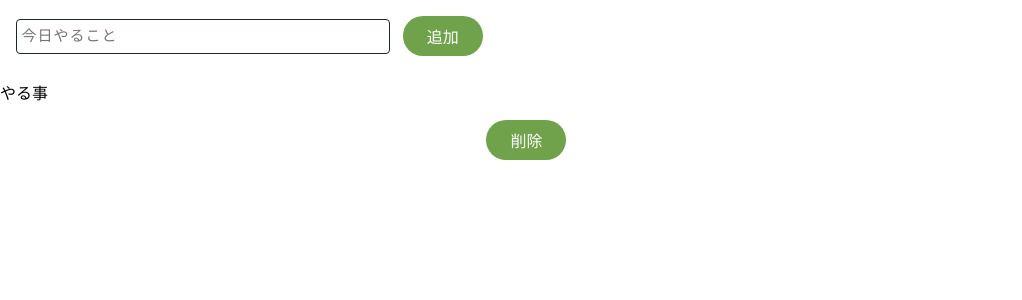
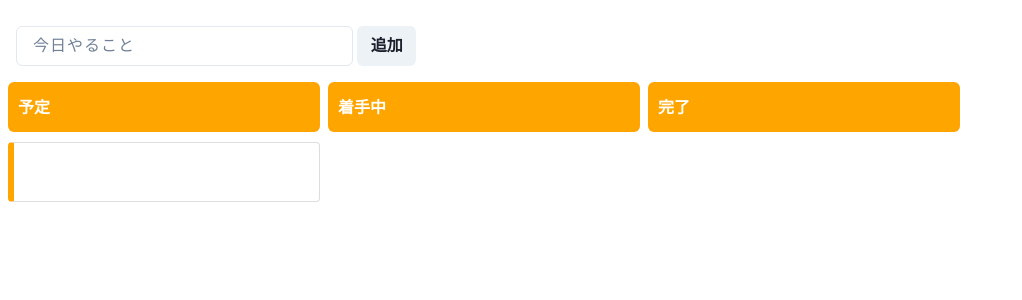
Before and after one commit to MasahiroTakata/toDoApp2, a React (Create React App) app: page / in a window 1280 px wide. Both pictures are taken after a click on the button "追加". Shown: the top 300 px of the page, without its empty margins (0-1022 px from the left). Built offline with nearby package versions, Linux system fonts and the light colour scheme.

Commit message:
入力フォームと追加したタスクの表示

```diff
--- a/package.json
+++ b/package.json
@@ -3,9 +3,14 @@
   "version": "0.1.0",
   "private": true,
   "dependencies": {
+    "@chakra-ui/react": "^2.8.2",
+    "@dnd-kit/core": "^6.1.0",
+    "@emotion/react": "^11.11.4",
+    "@emotion/styled": "^11.11.0",
     "@testing-library/jest-dom": "^5.17.0",
     "@testing-library/react": "^13.4.0",
     "@testing-library/user-event": "^13.5.0",
+    "framer-motion": "^11.0.20",
     "node-sass": "^7.0.3",
     "react": "^18.2.0",
     "react-cookie": "^6.1.1",
--- a/src/App.css
+++ b/src/App.css
@@ -1,5 +1,8 @@
+@import url('https://fonts.googleapis.com/css2?family=Noto+Sans+JP:wght@500&display=swap');
+
 .App {
   text-align: center;
+  font-family: 'Noto Sans JP', sans-serif;
 }
 
 .App-logo {
--- a/src/App.js
+++ b/src/App.js
@@ -1,6 +1,16 @@
 import classes from './CssModules.module.scss';
 import './App.css';
 import { useState } from 'react';
+import { ChakraProvider, Input, Button, Text, Flex, extendTheme } from "@chakra-ui/react";
+// import { useDroppable } from "@dnd-kit/core";
+
+const theme = extendTheme({
+  colors: {
+    letterColor: {
+      100: '#808080',
+    },
+  },
+});
 
 function App() {
   const [todo, setText] = useState(""); // テキストボックスの更新関数
@@ -17,7 +27,7 @@ function App() {
   };
 
   const todoDelete = (e) => {
-    const text = e.currentTarget.getAttribute('data-num');
+    const text = e.currentTarget.getAttribute('data-value');
     setList(
       todoArr.filter(item => item !== text)
     ); // 標準関数っぽいsetListで、配列の中身を更新する
@@ -25,20 +35,48 @@ function App() {
   };
 
   const todoList = todoArr.map((todoValue) => // map関数
-    <li className={classes.todoList}><p className={classes.pTodo}>{todoValue} </p><button onClick={todoDelete} className={classes.submitBtn} data-num={todoValue}>削除</button></li>
+    <div className={classes.taskSpace}>
+    <li className={classes.todoList}><p className={classes.pTodo}>{todoValue} </p></li>
+    </div>
   );
 
   return (
-    <div>
+    <ChakraProvider theme={theme}>
         <div className={classes.container}>
-        <input type="text" value={todo} placeholder="今日やること" onChange={handleNameChange} className={classes.todoText} />
-        <button onClick={listUp} className={classes.submitBtn}>追加</button>
+        <Flex width="400px" align={"center"} bg="" mt="10px">
+          <Input type="text" value={todo} placeholder="今日やること" onChange={handleNameChange} className={classes.todoText} />
+          <Button onClick={listUp} className={classes.submitBtn}>追加</Button>
+        </Flex>
         </div>
-        <p>やる事</p>
-        <ul>
-        {todoList}
-        </ul>
-    </div>
+        <div className={classes.allTaskSpace}>{/* 未着手、着手中、完了で使用するスペース */}
+          <div className={classes.toTaskSpace}>{/* 未着手のスペース */}
+            <div className={classes.notTouch}>
+              <strong className={classes.notTouchLetter}>予定</strong>
+            </div>
+            <div class="noTouch">
+            <ul>
+              <Text lineHeight={"1.3rem"} ml="8px" w="100%" fontSize={"20px"}>
+                {todoList}
+              </Text>
+            </ul>
+            </div>
+          </div>
+          <div className={classes.toTaskSpace}>{/* 着手中のスペース */}
+            <div className={classes.notTouch}>
+              <strong className={classes.notTouchLetter}>着手中</strong>
+            </div>
+            <div class="noTouch">
+            </div>
+          </div>
+          <div className={classes.toTaskSpace}>{/* 完了のスペース */}
+            <div className={classes.notTouch}>
+              <strong className={classes.notTouchLetter}>完了</strong>
+            </div>
+            <div class="noTouch">
+            </div>
+          </div>
+        </div>
+    </ChakraProvider>
   );
 }
 
--- a/src/CssModules.module.scss
+++ b/src/CssModules.module.scss
@@ -1,3 +1,10 @@
+li{
+  list-style:none;
+}
+
+.allTaskSpace{
+  display: flex;
+}
 .container{
   padding: 8px;
   margin: 8px;
@@ -5,25 +12,35 @@
   align-items: center;
 }
 
+.toTaskSpace{
+  width: 25%;
+}
+
+.notTouch{
+  height: 50px;
+  background-color: #ffa500;
+  margin-left: 8px;
+  margin-bottom: 10px;
+  border-radius: 6px;
+
+}
+
+.notTouchLetter{
+  padding-left: 10px;
+  color: white;
+  line-height: 50px;
+}
+
 .todoText{
   font: 15px/24px sans-serif;
 	box-sizing: border-box;
-	width: 30%;
+	width: 50%;
 	padding: 0.3em;
 	transition: 0.3s;
 	letter-spacing: 1px;
 	color: #000;
 	border: 1px solid #1b2538;
 	border-radius: 4px;
-}
-
-button {
-  padding: 0;
-  font-family: inherit;
-  appearance: none;
-  cursor: pointer;
-  background-color: transparent;
-  border: none;
 }
 
 .submitBtn{
@@ -38,18 +55,27 @@ button {
   color: #fff;
   text-align: center;
   overflow-wrap: anywhere;
-  background-color: #6fa24a;
-  border-radius: 32px;
+  background-color: #ffa500;
+  border-radius: 27px;
 }
 
-.todoList{
-  display: flex;
-  padding-bottom: 2%;
+.taskSpace{
+  height: 60px;
+  border-left: 6px solid #ffa500;
+  border-top: 1px solid #ddd;
+  border-bottom: 1px solid #ddd;
+  border-right: 1px solid #ddd;
+  margin-bottom: 10px;
+  margin-right: 8px;
+  border-radius: 4px;
 }
 
 .pTodo{
   margin-right: 5%;
-  width: 30%;
+  width: 100%;
+  line-height: 60px;
+  font-size: 1.0em;
+  padding-left: 2%;
 }
 
 @media (any-hover: hover) {
```
Also changed, not shown: 2 other files (tests, documents, lock files or other folders).
